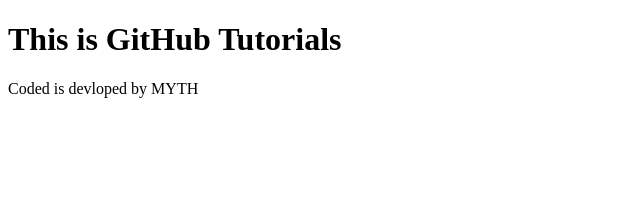
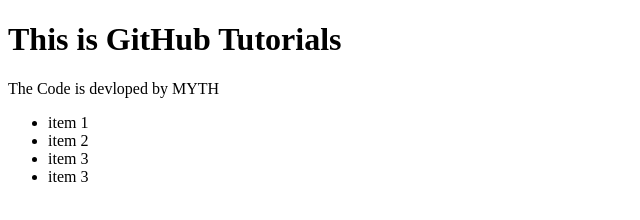
Before and after one commit to myth-learn1/GitRep1, a plain HTML site: page index.html in a window 1280 px wide. Shown: the whole page, without its empty margins (0-640 px from the left). Drawn offline with Linux system fonts and the light colour scheme.

Commit message:
Items are added at new Branch

```diff
--- a/index.html
+++ b/index.html
@@ -7,7 +7,14 @@
 </head>
 <body>
     <h1> This is GitHub Tutorials</h1>
-    <p> Coded is devloped by MYTH</p>
+    <p> The Code is devloped by MYTH</p>
+    <ul>
+        <li>item 1</li>
+        <li>item 2</li>
+        <li>item 3</li>
+        <li>item 3</li>
+
+        </ul>
 
 </body>
 </html>
```
